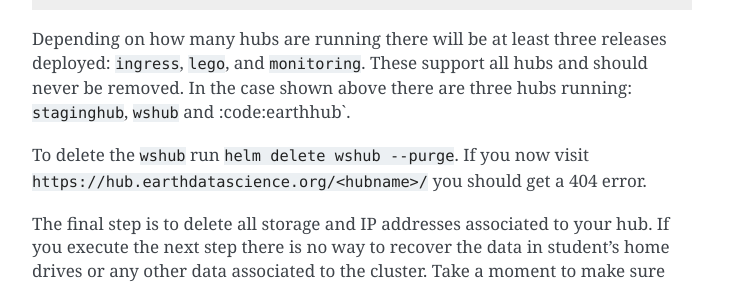
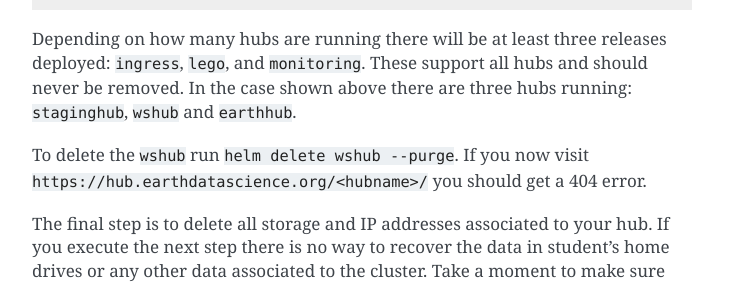
Before and after one commit to earthlab/hub-ops, a Sphinx documentation site: the page built from docs/source/day-to-day.rst, in a window 1280 px wide and 900 px high, scrolled down 6395 px. Shown: the part 456-742 px from the top of the window, without its empty margins (388-1141 px from the left). Built offline with Sphinx 7.4.7, drawn with Linux system fonts in a browser that asks for light colours.

Commit message:
small typo in docs

```diff
--- a/docs/source/day-to-day.rst
+++ b/docs/source/day-to-day.rst
@@ -333,7 +333,7 @@
 Depending on how many hubs are running there will be at least three releases
 deployed: :code:`ingress`, :code:`lego`, and :code:`monitoring`. These support
 all hubs and should never be removed. In the case shown above there are three
-hubs running: :code:`staginghub`, :code:`wshub` and :code:earthhub`.
+hubs running: :code:`staginghub`, :code:`wshub` and :code:`earthhub`.
 
 To delete the :code:`wshub` run :code:`helm delete wshub --purge`. If you now
 visit :code:`https://hub.earthdatascience.org/<hubname>/` you should get a 404 error.
```
